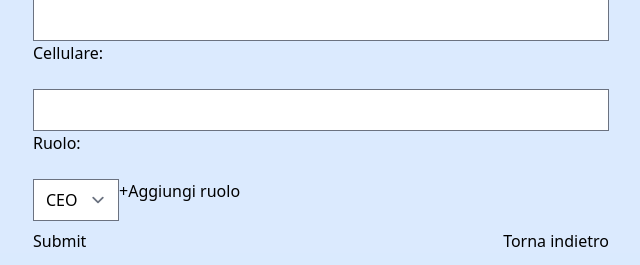
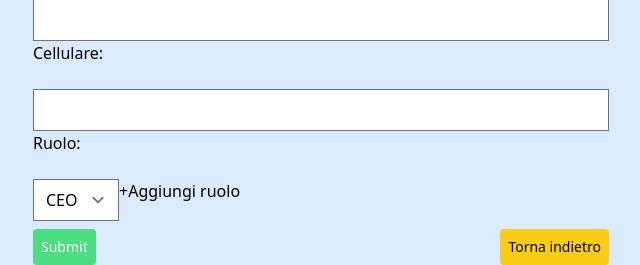
Before and after one commit to fcaneo00/crm, a Django app: page /azienda/new/ in a window 1280 px wide. Shown: the part 575-840 px from the top of the page, without its empty margins (319-959 px from the left). Run offline with Django 4.2, Linux system fonts and the light colour scheme; data comes from the database, SQL or seed files in the repository; both versions use the stored data as it was after the commit; some libraries are stand-ins or nearby versions.

Commit message:
first tailwind template

```diff
--- a/azienda/templates/create.html
+++ b/azienda/templates/create.html
@@ -53,8 +53,8 @@
         </div>
     </div>
     <div class="flex justify-between pt-2">
-        <input class="btn btn-success" type="submit" value="Submit">
-        <button class="btn btn-danger"><a href="/azienda">Torna indietro</a></button>
+        <input class="cursor-pointer outline-none hover:bg-green-300 transition bg-green-400 rounded p-2 text-white text-sm" type="submit" value="Submit">
+        <button class="outline-none hover:bg-yellow-300 transition bg-yellow-400 rounded p-2 text-black text-sm"><a href="/azienda">Torna indietro</a></button>
     </div>
 </form>
 {% endblock %}
--- a/azienda/views.py
+++ b/azienda/views.py
@@ -1,5 +1,6 @@
 from .models import Collaboratore, Ruolo
 from django.shortcuts import render
+from django.contrib.auth import authenticate
 from django.template import loader
 from django.urls import reverse
 from django.http import HttpResponseRedirect, HttpResponse
@@ -24,7 +25,6 @@ def create(request):
     return HttpResponse(template.render(context, request))
 
 def store(request):
-
     collaboratore = Collaboratore(
         codiceFiscale = request.POST['codiceFiscale'],
         nome = request.POST['nome'],
--- a/templates/layout.html
+++ b/templates/layout.html
@@ -7,7 +7,7 @@
     <meta name="viewport" content="width=device-width, initial-scale=1.0">
     <title>{% block headTitle %}{% endblock headTitle %}</title>
     <script src="https://cdn.tailwindcss.com?plugins=forms"></script>
-    <link rel="stylesheet" href="{% static 'app.css' %}">
+    <link rel="stylesheet" type="text/tailwindcss" href="{% static 'app.css' %}">
 </head>
 <body>
     <div class="flex flex-col min-h-screen bg-blue-100 justify-between">
```
Also changed, not shown: db.sqlite3.
